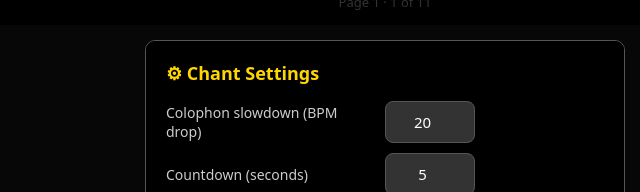
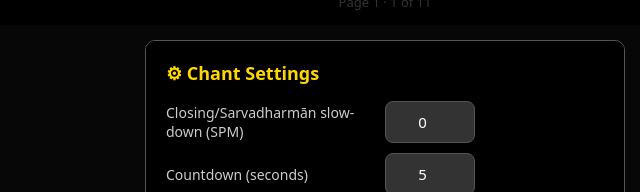
Before and after one commit to spoorthisoanker/mahayagna-parayana-app, an Electron app: page src/operator.html in a window 1280 px wide. Both pictures are taken after a click on the button "⚙ Settings". Shown: the top 192 px of the page, 255-895 px from the left. Drawn offline with Linux system fonts and the light colour scheme; no server answers.

Commit message:
Task #5: closing slide + Sarvadharmān at chapter pace, slow-down in SPM
Default the closing-slide/Sarvadharmān slow-down to 0 (run at the
chapter's pace), extend it to cover the Sarvadharmān recitation (not
just the 'om tatsaditi' colophon), and express the Settings field in
SPM (0–20) instead of raw internal BPM. Operators can still ease those
endings by dialing in e.g. 5 SPM.

```diff
--- a/src/operator.html
+++ b/src/operator.html
@@ -370,8 +370,8 @@ hr { border: none; border-top: 1px solid #333; margin: 0; }
     <div class="settings-title">&#9881; Chant Settings</div>
 
     <div class="settings-grid">
-      <label for="set-colophon">Colophon slowdown (BPM drop)</label>
-      <input type="number" id="set-colophon" min="0" max="80" step="1">
+      <label for="set-colophon">Closing/Sarvadharmān slow-down (SPM)</label>
+      <input type="number" id="set-colophon" min="0" max="20" step="1">
 
       <label for="set-countdown">Countdown (seconds)</label>
       <input type="number" id="set-countdown" min="0" max="15" step="1">
--- a/src/operator.js
+++ b/src/operator.js
@@ -11,7 +11,7 @@
   // The standalone web app (index.html) keeps its own hardcoded defaults; this panel
   // only affects the Electron operator window.
   var CHANT_DEFAULTS = {
-    colophonBpmDrop: 20,     // internal bpm drop on colophon / ending pages
+    colophonBpmDrop: 0,      // internal-bpm slow-down for the closing slide + Sarvadharmān; 0 = chapter pace (#5). Settings field is in SPM (×4).
     countdownSeconds: 5,     // pre-play countdown length
     chapterGapSeconds: 3,    // gap between chapters before the countdown
     verseZoom: 100,          // projector verse-text zoom (%) — #34
@@ -222,9 +222,12 @@
     updatePositionBar();
     shlokaSelect.value = currentPage;
 
-    // tempo sheet: slow colophon ("om tatsaditi") / ending pages by 5 SPM (20 internal bpm).
-    // Restore the chapter base tempo when leaving a colophon page.
-    if (page && page.isCloser) {
+    // #5: the closing slide ("om tatsaditi") AND the Sarvadharmān recitation run at the
+    // chapter pace by default (colophonBpmDrop = 0). The operator can dial in a slow-down
+    // (in SPM) via Settings to ease those endings. Restore the chapter base tempo when
+    // leaving such a page.
+    var isSlowPage = page && (page.isCloser || page.shlokaNum === 'sarvadharmān');
+    if (isSlowPage) {
       animator.setBpm(currentChapterBpm - chantSettings.colophonBpmDrop);
       closerSlowApplied = true;
       updateSpmDisplay();
@@ -631,7 +634,7 @@
 
   // Populate all settings inputs from the current chantSettings.
   function refreshSettingsInputs() {
-    fldColophon.value = chantSettings.colophonBpmDrop;
+    fldColophon.value = chantSettings.colophonBpmDrop / 4;  // stored internal bpm → shown in SPM
     fldCountdown.value = chantSettings.countdownSeconds;
     fldChapterGap.value = chantSettings.chapterGapSeconds;
     if (fldVerseZoom) fldVerseZoom.value = chantSettings.verseZoom;
@@ -662,7 +665,7 @@
   }
 
   function saveSettings() {
-    chantSettings.colophonBpmDrop = clampNum(fldColophon.value, 0, 80, CHANT_DEFAULTS.colophonBpmDrop);
+    chantSettings.colophonBpmDrop = Math.round(clampNum(fldColophon.value, 0, 20, 0)) * 4;  // SPM field → internal bpm
     chantSettings.countdownSeconds = Math.round(clampNum(fldCountdown.value, 0, 15, CHANT_DEFAULTS.countdownSeconds));
     chantSettings.chapterGapSeconds = clampNum(fldChapterGap.value, 0, 15, CHANT_DEFAULTS.chapterGapSeconds);
     if (fldVerseZoom) chantSettings.verseZoom = Math.round(clampNum(fldVerseZoom.value, 50, 250, CHANT_DEFAULTS.verseZoom));
```
